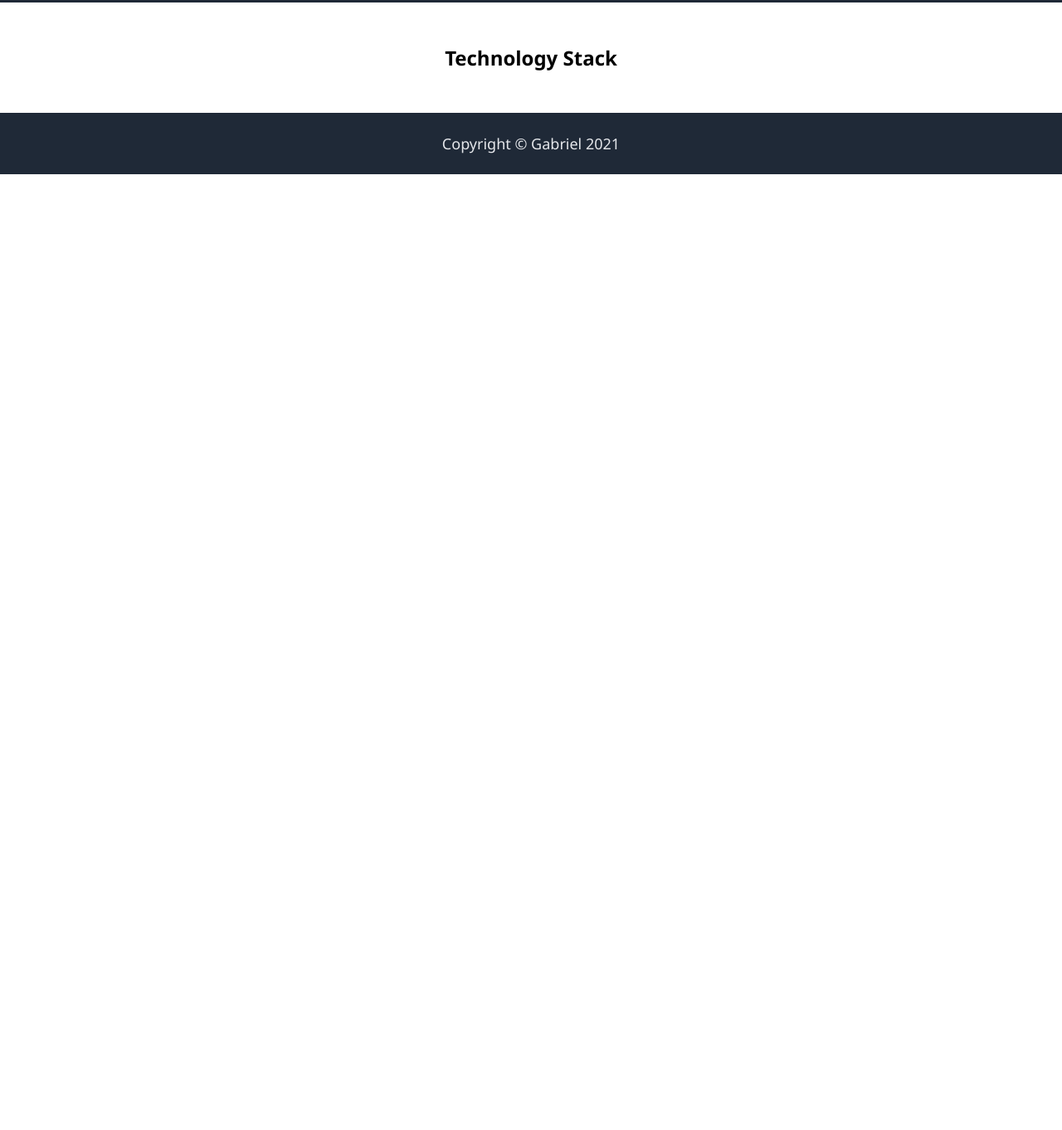
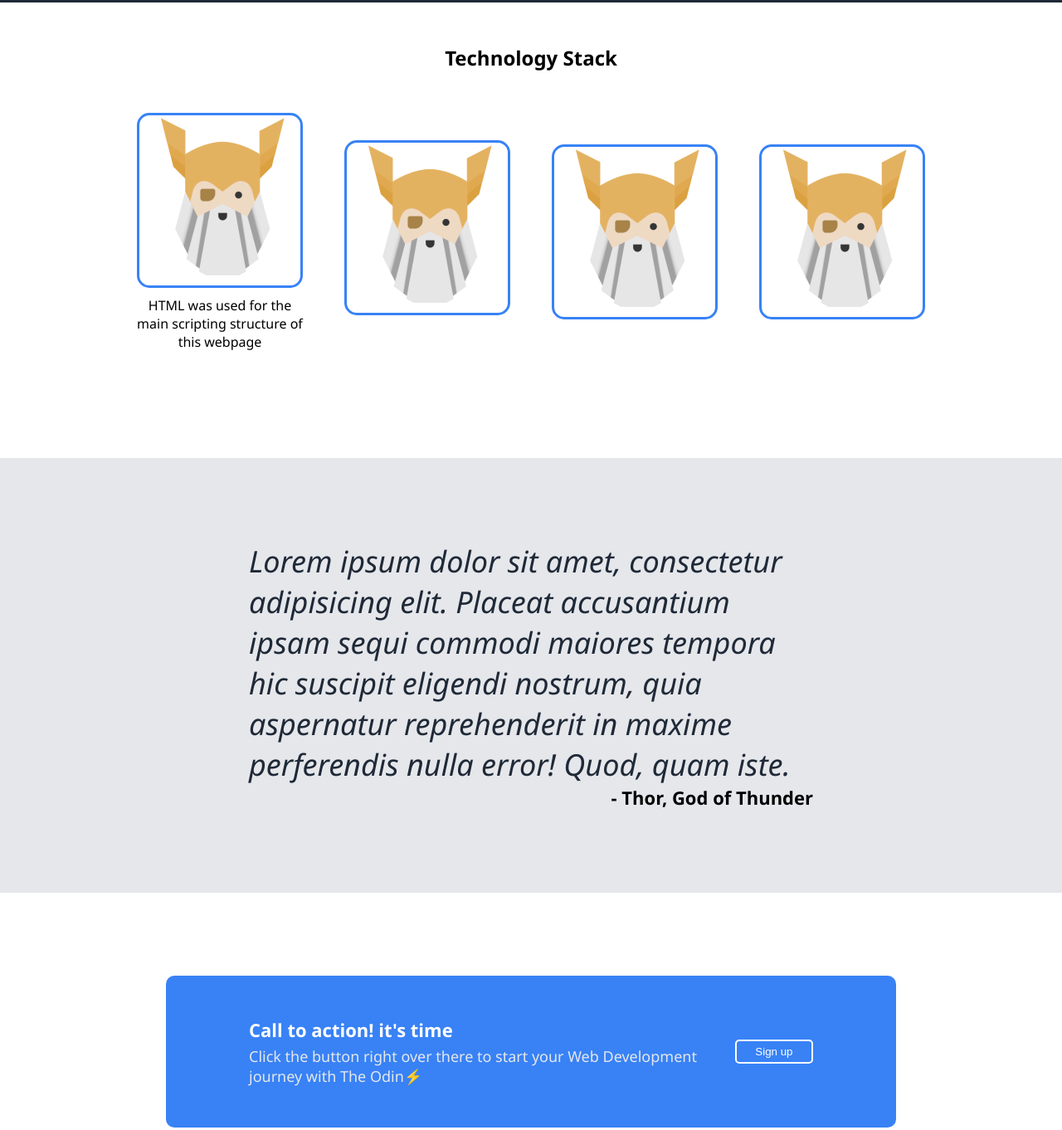
Before and after one commit to gabriel-2600/odin_landing-page, a plain HTML site: page index.html in a window 1280 px wide. Shown: the part 617-1979 px from the top of the page at 83% size. Before the commit the page ends 827 px from the top, so only its background shows below. Drawn offline with Linux system fonts and the light colour scheme.

Commit message:
Added contents for html and css added contents for tech stack and sign up sections

```diff
--- a/index.html
+++ b/index.html
@@ -10,10 +10,10 @@
 
   <body>
     <header>
-      <a id="header-main">Gabriel M</a>
+      <a id="header-main" href="./index.html">Gabriel M</a>
 
       <ul>
-        <li><a href="./index.html">Home</a></li>
+        <li><a href="#upper-content">Home</a></li>
         <li><a href="#lower-content">Tech Stack</a></li>
         <li><a href="#sign-up">Sign up</a></li>
       </ul>
@@ -26,8 +26,7 @@
           The Odin Project Foundations curriculum has helped me solidify my
           understanding of the core concepts of HTML and CSS. This webpage
           serves as proof that I can apply my skills to create a simple landing
-          page. Click the button below to start your Web Development journey
-          with The Odin⚡️
+          page.
         </p>
 
         <a
@@ -49,13 +48,64 @@
     <section id="lower-content">
       <h2>Technology Stack</h2>
 
-      <div class="images-container"></div>
+      <div class="images-container">
+        <div class="image-content">
+          <div class="image">
+            <img alt="HTML Logo" src="images/odin.png" />
+          </div>
+
+          <p>HTML was used for the main scripting structure of this webpage</p>
+        </div>
+
+        <div class="image-content">
+          <div class="image">
+            <img alt="CSS Logo" src="images/odin.png" />
+          </div>
+
+          <p></p>
+        </div>
+
+        <div class="image-content">
+          <div class="image">
+            <img alt="Google Logo" src="images/odin.png" />
+          </div>
+        </div>
+
+        <div class="image-content">
+          <div class="image">
+            <img alt="Github Logo" src="images/odin.png" />
+          </div>
+        </div>
+      </div>
     </section>
 
-    <section id="quote"></section>
+    <section id="quote">
+      <p id="quote-content">
+        Lorem ipsum dolor sit amet, consectetur adipisicing elit. Placeat
+        accusantium ipsam sequi commodi maiores tempora hic suscipit eligendi
+        nostrum, quia aspernatur reprehenderit in maxime perferendis nulla
+        error! Quod, quam iste.
+      </p>
+      <p id="quote-author">- Thor, God of Thunder</p>
+    </section>
 
-    <section id="sign-up"></section>
+    <section id="sign-up">
+      <div class="sign-up-container">
+        <div class="sign-up-content">
+          <h3>Call to action! it's time</h3>
+
+          <p>
+            Click the button right over there to start your Web Development
+            journey with The Odin⚡️
+          </p>
+        </div>
+
+        <button id="sign-up-btn">Sign up</button>
+      </div>
+    </section>
 
     <footer><p>Copyright © Gabriel 2021</p></footer>
+
+    <script src="public.js"></script>
   </body>
 </html>
--- a/styles.css
+++ b/styles.css
@@ -60,7 +60,7 @@ header ul {
   display: flex;
   flex-direction: column;
   gap: 16px;
-  width: 500px;
+  min-width: 500px;
 }
 
 .left-side h1 {
@@ -79,7 +79,7 @@ header ul {
   width: fit-content;
 }
 
-button {
+#upper-content button {
   padding: 10px 15px;
   color: white;
   background-color: #3882f6;
@@ -88,7 +88,7 @@ button {
   border: 0;
 }
 
-button:hover {
+#upper-content button:hover {
   cursor: pointer;
   background-color: goldenrod;
   transition: 0.5s;
@@ -110,6 +110,86 @@ button:hover {
   padding: 50px;
 }
 
+.images-container {
+  display: flex;
+  justify-content: center;
+  align-items: center;
+  gap: 50px;
+  padding-bottom: 129px;
+}
+
+.image-content {
+  display: flex;
+  flex-direction: column;
+  width: 200px;
+  gap: 10px;
+}
+
+.image-content p {
+  text-align: center;
+}
+
+.image {
+  border: 3px solid #3882f6;
+  border-radius: 15px;
+}
+
+#lower-content img {
+  width: 200px;
+}
+
+/* QOUTE */
+#quote {
+  background-color: #e5e7eb;
+  padding: 100px 300px;
+}
+
+#quote-content {
+  font-size: 36px;
+  font-style: italic;
+  color: #1f2937;
+}
+
+#quote-author {
+  font-size: 22px;
+  font-weight: 600;
+  text-align: end;
+}
+
+/* SIGN-UP */
+#sign-up {
+  padding: 100px 200px;
+}
+
+.sign-up-container {
+  background-color: #3882f6;
+  display: flex;
+  padding: 50px 100px;
+  justify-content: space-between;
+  align-items: center;
+  border-radius: 10px;
+}
+
+.sign-up-content h3 {
+  color: white;
+  font-size: 22px;
+  padding-bottom: 5px;
+}
+
+.sign-up-content p {
+  color: #e5e7eb;
+  font-size: 18px;
+}
+
+#sign-up-btn {
+  background-color: #3882f6;
+  border: 2px solid white;
+  border-radius: 5px;
+  color: white;
+  width: 120px;
+  padding: 5px 0;
+}
+
 /* FOOTER */
 footer {
   color: #e5e7eb;
```
